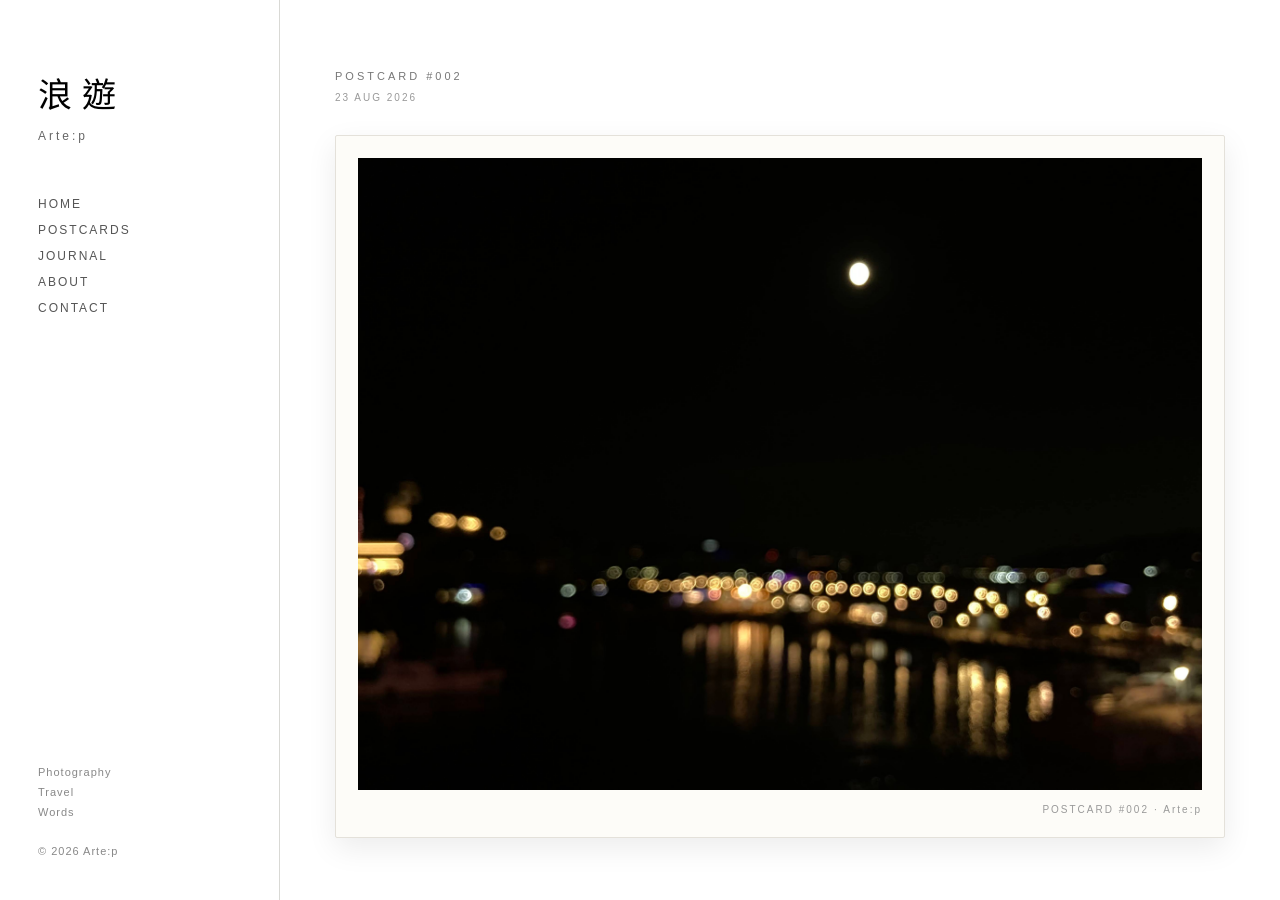
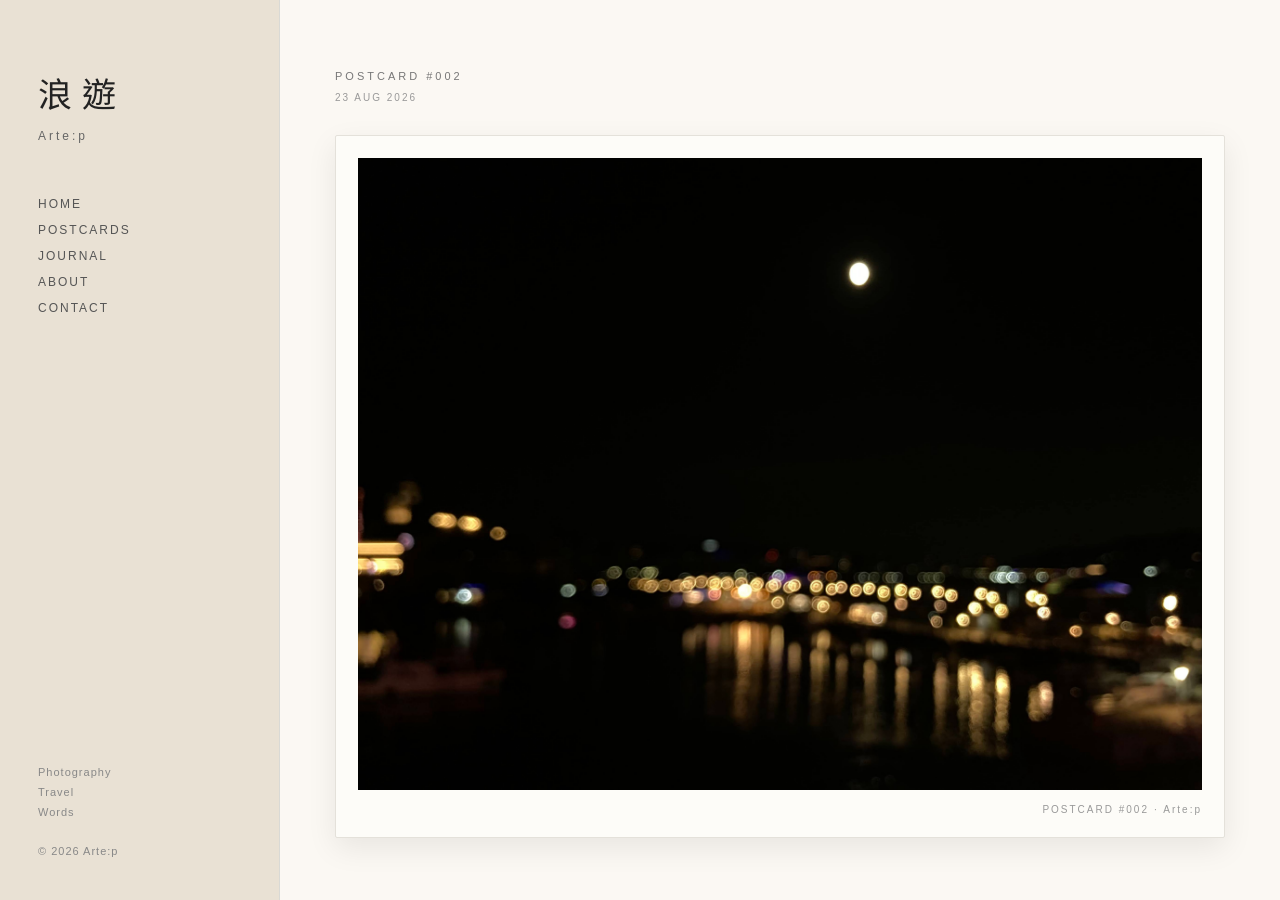
Before and after one commit to artep-wandering/artep-wandering.github.io, a Jekyll site: the page built from _posts/2026-08-23-postcard-002.md, in a window 1280 px wide and 900 px high. Built offline with Jekyll 4.4.1, drawn with Linux system fonts in a browser that asks for light colours; some web fonts are replaced.

Commit message:
layout_postcard_v0.0.5

```diff
--- a/_layouts/postcard.html
+++ b/_layouts/postcard.html
@@ -1,4 +1,4 @@
-<!-- layout_postcard_v0.0.4 -->
+<!-- layout_postcard_v0.0.5 -->
 <!DOCTYPE html>
 <html lang="zh-Hant">
 
@@ -6,6 +6,7 @@
 
   <title>{{ page.title }} | 浪遊</title>
   {% include head.html %}
+   <link rel="stylesheet" href="/assets/css/theme.css">
 
   <style>
     * {
```
